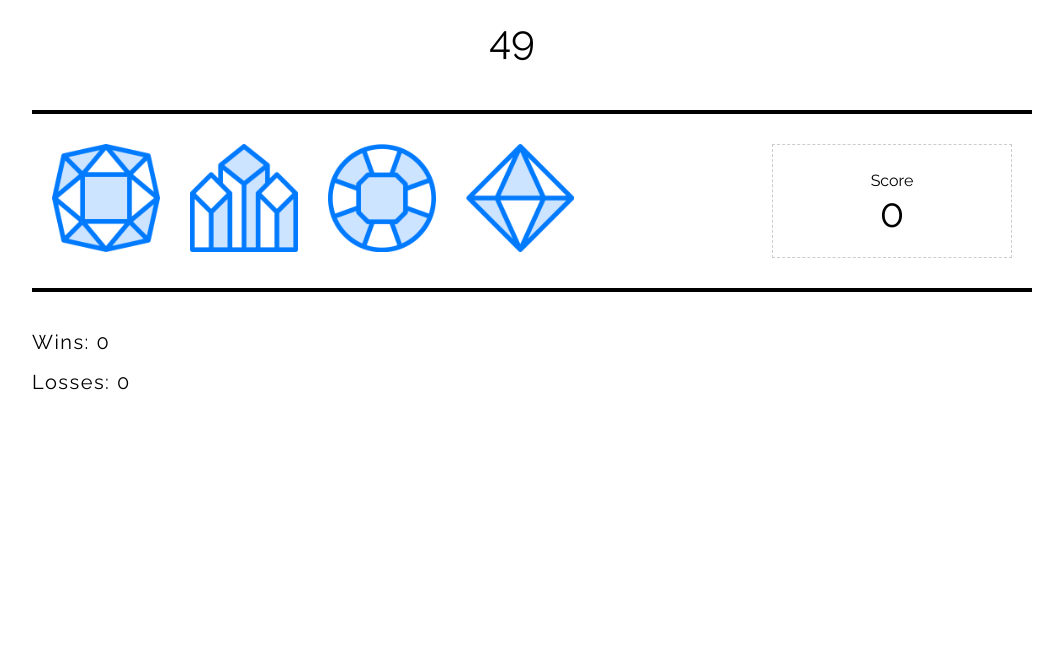
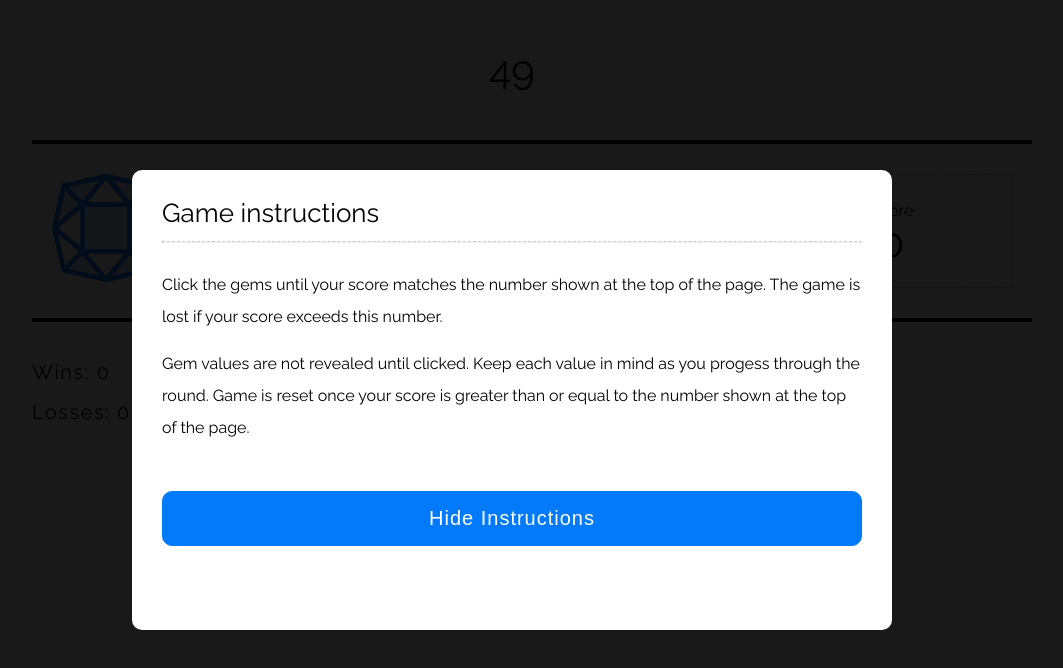
Before and after one commit to ryancbrown/unit-4-game, a plain HTML site: page index.html in a window 1280 px wide. Shown: the whole page, without its empty margins (128-1191 px from the left). Drawn offline with nearby package versions, Linux system fonts and the light colour scheme.

Commit message:
add instructions modal

```diff
--- a/assets/css/style.css
+++ b/assets/css/style.css
@@ -1,6 +1,57 @@
 html {
     font-family: 'Raleway', sans-serif;
     font-weight: 100;
+}
+
+h1 {
+    font-size: 26px;
+}
+
+hr{
+    border-top: .5px dashed #ccc;
+    margin: 15px 0 10px 0;
+}
+
+#dim {
+    background: rgba(0, 0, 0, 0.9);
+    content: " ";
+    display: block;
+    height: 100%;
+    left: 0;
+    position: absolute;
+    right: 0;
+    top: 0;
+    z-index: 10;
+}
+
+#instructions {
+    background-color: #fff;
+    border-radius: 10px;
+    color: #000;
+    left: 50%;
+    min-height: 400px;
+    padding: 30px;
+    position: absolute;
+    top: 50%;
+    transform: translate(-50%, -50%);
+    width: 700px;
+}
+
+#instructions > p {
+    line-height: 2em;
+    margin: 0 0 15px 0
+}
+
+#start-game {
+    border: 1px solid #027AF9;
+    border-radius: 10px;
+    background-color: #027AF9;
+    color: #fff;
+    font-size: 20px;
+    font-weight: 100;
+    letter-spacing: 1px;
+    padding: 15px 30px;
+    width: 100%;
 }
 
 .c {
@@ -9,8 +60,12 @@ html {
     width: 15%;
 }
 
+.c > p {
+    display: none;
+}
+
 img {
-    width:100%;
+    width: 100%;
 }
 
 .container {
@@ -21,32 +76,32 @@ img {
 #goal {
     font-size: 40px;
     margin: 0 0 30px;
-    padding:20px 0px 20px 0;
+    padding: 50px 0px 20px 0;
     text-align: center;
-    width:100%;
+    width: 100%;
 }
 
 #game-container {
-    border-top:4px solid #000;
+    border-top: 4px solid #000;
     border-bottom: 4px solid #000;
-    overflow:auto;
-    padding:30px 20px;
-    width:100%;
+    overflow: auto;
+    padding: 30px 20px;
+    width: 100%;
 }
 
 #gem-container {
-    float:left;
-    width:720px;
+    float: left;
+    width: 720px;
 }
 
 #score-container {
-    border:1px dashed #ccc;
-    float:right;
-    height:72px;
-    line-height:2em;
-    padding:20px;
+    border: 1px dashed #ccc;
+    float: right;
+    height: 72px;
+    line-height: 2em;
+    padding: 20px;
     text-align: center;
-    width:198px;
+    width: 198px;
 }
 
 #gems {
@@ -55,7 +110,7 @@ img {
 }
 
 #score {
-    min-height:100%;
+    min-height: 100%;
     font-size: 40px;
     text-align: center;
 }
@@ -67,9 +122,5 @@ img {
 }
 
 #wins {
-    margin-top:30px
+    margin-top: 30px
 }
-
-p {
-    display: none
-}
--- a/assets/javascript/game.js
+++ b/assets/javascript/game.js
@@ -1,87 +1,86 @@
 
 var w = 0;
 var l = 0;
-var values = [];
-var game = setupGame();
+var values = []; // Gem values
+var game = setupGame(); // Jump to L8
 
-// start game
 function setupGame() {
     var game = {
         wins: w,
         losses: l,
-        round: randomNumber()
+        round: randomNumber() // Jump to L32
     };
 
-    // generate random game values
+    // Gem values
     for (i = 0; i < 4; i++) {
-        if (values.length < 4) {
-            values.push(Math.floor(Math.random() * 7) + 1) // Random number btwn 1 and 7
-        };
+        values.push(Math.floor(Math.random() * 7) + 1) // Random: 1-7
     };
 
-    // print gem images
+    // Print gem + value on page
     for (var i = 0; i < 4; i++) {
         $('#gems').prepend('<div class="c"><img src="assets/images/gem' + i + '.png" /><p>' + game.round.gem[i] + '</p></div>')
     };
 
+    // Show game value on page
     $('#goal').text(game.round.number)
 
     return game
 };
 
-// create a random number generator
+// Generate a random number to act as game value
 function randomNumber() {
     var round = {
-        number: Math.floor(Math.random() * 40) + 10, // random number btwn 10 and 50
+        number: Math.floor(Math.random() * 40) + 10, // Random: 10-50
         gem: values,
         score: 0
     };
     return round
 };
 
+// Check if the player has won
 function hasWon(score) {
     if(score === game.round.number) {
-        // increase win count
-        w++
-        // alert if won
-        alert('Winner')
-        // reset game
-        resetGame()
+        w++ // Increase win count
+        alert('Nice job! You found the correct gem combination for ' + game.round.number + '.' )
+        resetGame() // Jump to L68
     } else {
-        // if score is not equal to the number chosen, then run hasLost
-        hasLost(score)
+        hasLost(score) // Jump to L56
     };
 };
 
 function hasLost(score) {
     if(score > game.round.number) {
-        // increase loss count
-        l++
-        // alert if lost
-        alert('Loser')
-        // reset game
-        resetGame()
+        l++ // increase loss count
+        alert(score + ' is greater than ' + game.round.number + '. Let\'s try this again.')
+        resetGame() // Jump to L68
     };
 };
 
+// Reset the game once won or lost
 function resetGame() {
-    values = [];
-    game.round.score = 0;
-    $('.c').detach();
-    game = setupGame();
+    values = []; // Clear old gem values
+    game.round.score = 0; // Set player score to 0
+    $('.c').detach(); // Clear old gems on page
+    game = setupGame(); // Create new round (Jump to L8)
 
+    // Update page
     $('#score').empty().text(game.round.score)
     $('#goal').empty().text(game.round.number)
     $('#wins').empty().text('Wins: ' + w)
     $('#losses').empty().text('Losses: ' + l)
 };
 
+// Click listener
 $('#gems').on('click', '.c', function() {
-    console.log($('.c'))
-    // On click update score
+    // on click update player score
     game.round.score = parseInt(game.round.score) + parseInt($(this).text())
-    // Print score on page
+    // print score on page
     $('#score').html(game.round.score)
-    // Check if the user has won with their last guess
+    // check if the player has won with their last guess
     hasWon(game.round.score)
 });
+
+// Hide the instructions when start-game button is clicked
+$('#start-game').on('click', function(){
+    $('#dim').css("display", "none")
+})
--- a/index.html
+++ b/index.html
@@ -7,9 +7,34 @@
     <link rel="stylesheet" href="assets/css/reset.css" type="text/css">
     <link rel="stylesheet" href="assets/css/style.css" type="text/css">
     <link href="https://fonts.googleapis.com/css?family=Raleway" rel="stylesheet">
-    <title>Document</title>
+    <title>Gem Collector Game</title>
 </head>
 <body>
+    <div id="dim">
+        <div id="instructions">
+            <h1>
+                Game instructions
+            </h1>
+            <hr>
+              <br>
+                <p>
+                    Click the gems until your score matches the number
+                    shown at the top of the page. The game is lost if your
+                    score exceeds this number.
+                </p>
+
+                <p>
+                    Gem values are not revealed until clicked.
+                    Keep each value in mind as you progess through the round.
+                    Game is reset once your score is greater than or
+                    equal to the number shown at the top of the page.
+                </p>
+              <br>
+              <br>
+            <button id="start-game">Hide Instructions</button>
+        </div>
+    </div>
+
     <div class="container">
         <div id="goal">
 
@@ -43,7 +68,7 @@
             Losses: 0
         </div>
     </div>
-
+    <!-- JS -->
     <script src="https://code.jquery.com/jquery-3.4.1.min.js"></script>
     <script src="assets/javascript/game.js"></script>
 </body>
```
